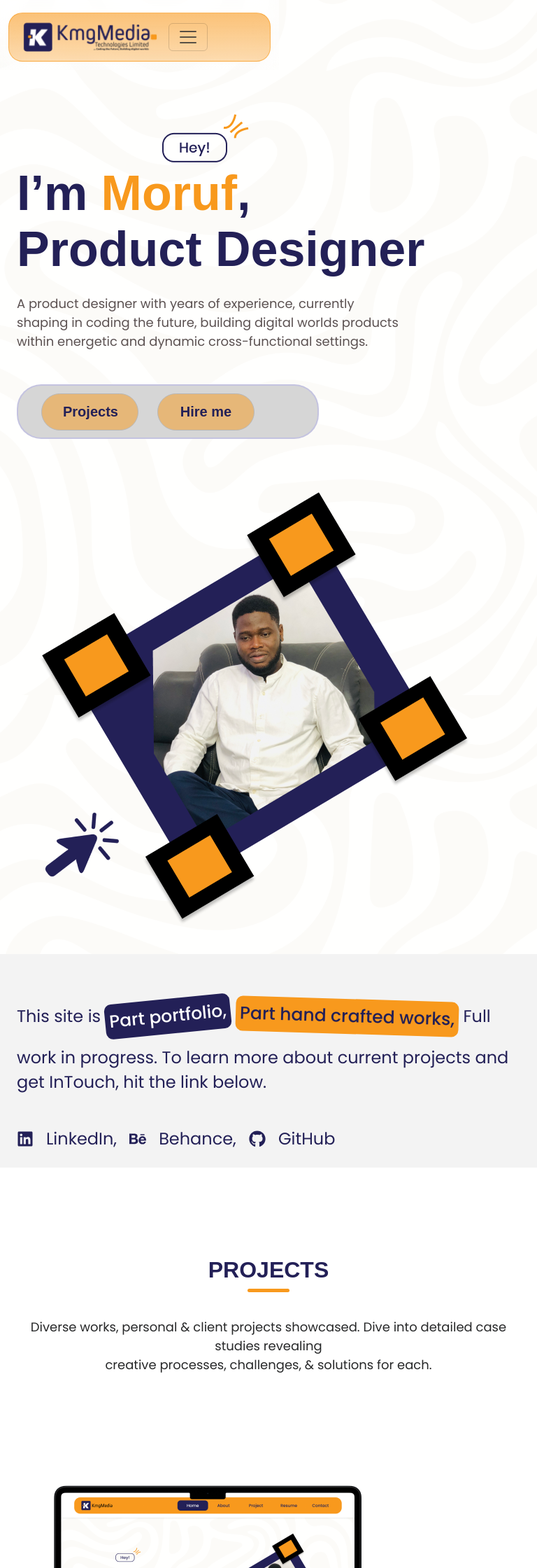
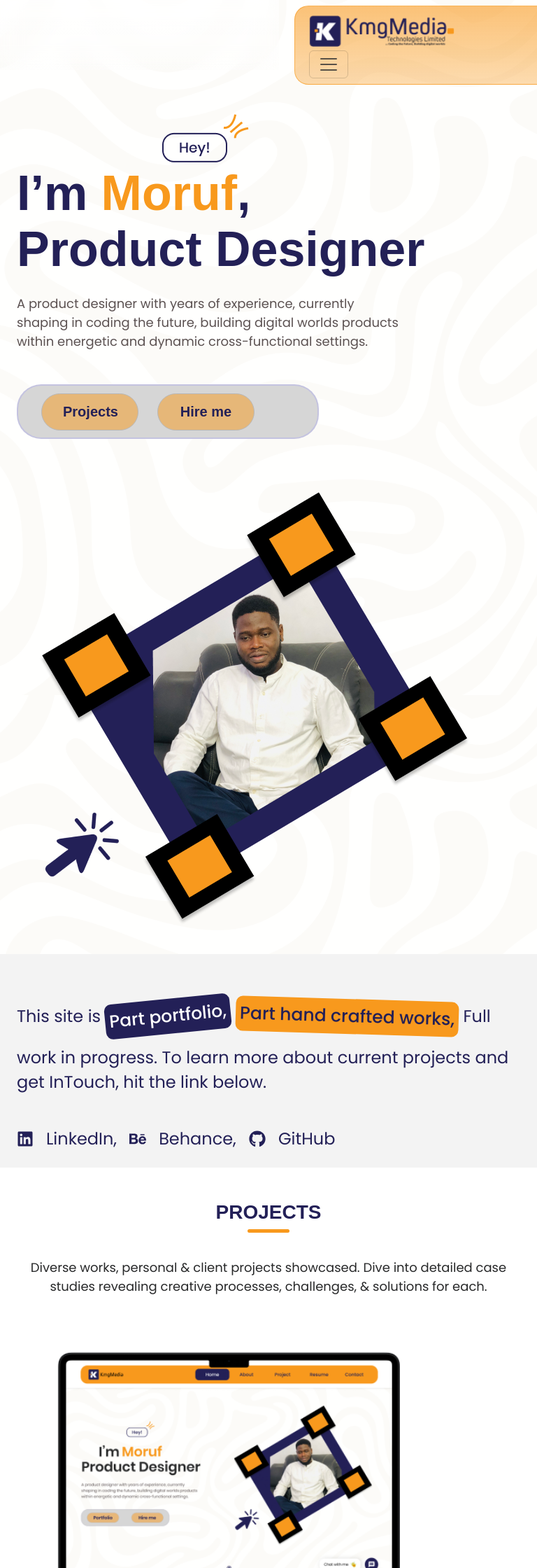
Before and after one commit to kmgmedia/build-cv-with-react-js-app, a React (Create React App) app: page / in a window 768 px wide. Shown: the top 2240 px of the page at 70% size. Built offline with nearby package versions, Linux system fonts and the light colour scheme.

Commit message:
Media screens sessions

```diff
--- a/src/Components/Landingpage/Hero.jsx
+++ b/src/Components/Landingpage/Hero.jsx
@@ -6,12 +6,17 @@
     import { FaLinkedin, FaBehance, FaGithub } from "react-icons/fa";
     import Aos from "aos";
     import 'aos/dist/aos.css'
+import { useLinkClickHandler } from 'react-router-dom';
 
 const Hero = () => {
     const [toggle, setToggle] = useState(false);
     useEffect(()=>{
         Aos.init({duration:1500})
     },[])
+
+    const clickHandler =
+    () => console.log('mouse over')
+
     return (
         <>
         <div className=" body row" style={{backgroundImage: `url(${Backgroundpattern})`}}>
@@ -33,7 +38,7 @@ const Hero = () => {
                     <div className="col-sm-12 col-md-12 col-lg-6">
                     <div className="st-btn">
                     <button className='portfolio'>Projects</button>
-                    <button className='hireme'>Hire me</button>
+                    <button onMouseOver={clickHandler} className='hireme'>Hire me</button>
                     </div>
                     </div>
                     </div>
--- a/src/Components/Landingpage/hero.scss
+++ b/src/Components/Landingpage/hero.scss
@@ -248,7 +248,7 @@ margin-bottom: 1rem;
 
 }
 
-@media screen and (min-width: 650px) and (max-width: 990px) {
+@media screen and (min-width: 768px) and (max-width: 990px) {
 
     .hey-session {
         width: 200%;
--- a/src/Components/Navigation/navbar.scss
+++ b/src/Components/Navigation/navbar.scss
@@ -126,12 +126,12 @@ $secondery-color-2: #272829;
         margin-left: 0rem;
     }
 
-    // .navbar-brand {
-    //     padding-right: 26rem;
-    // }
+    .navbar-brand {
+        padding-right: 25rem;
+    }
 
     .navbar-brand img {
-        width: 12rem;
+        width: 13rem;
     }
 
     .st-btn {
@@ -139,3 +139,15 @@ $secondery-color-2: #272829;
     }
 
 }
+
+@media (min-width: 800px) {
+
+    .navbar {
+        width: 20%;
+
+    }
+
+
+
+
+}
--- a/src/Components/Projects/project.scss
+++ b/src/Components/Projects/project.scss
@@ -122,7 +122,7 @@ padding-top: 2rem;
         }
 
         .kmg-folio-img img {
-            width: 350px;
+            width: 320px;
         }
 
         .kmg-folio-img-2 {
@@ -130,7 +130,40 @@ padding-top: 2rem;
         }
 
         .kmg-folio-img-2 img {
-            width: 350px;
+            width: 320px;
+        }
+
+    }
+
+    @media screen and (min-width: 768px) and (max-width: 990px) {
+
+        .project-1 {
+            padding-top: 3rem;
+        }
+
+        .project-1 h4 {
+            font-size: 28px;
+        }
+
+        .projectme p br {
+            display: none;
+        }
+
+        .projectme p {
+            font-size: 18px;
+        }
+
+        .kmg-folio-img img {
+            width: 600px;
+        }
+
+        .kmg-folio-img-2 {
+            padding-left: 0px;
+        }
+
+        .kmg-folio-img-2 img {
+            width: 600px;
+            align-content: center;
         }
 
 
```
